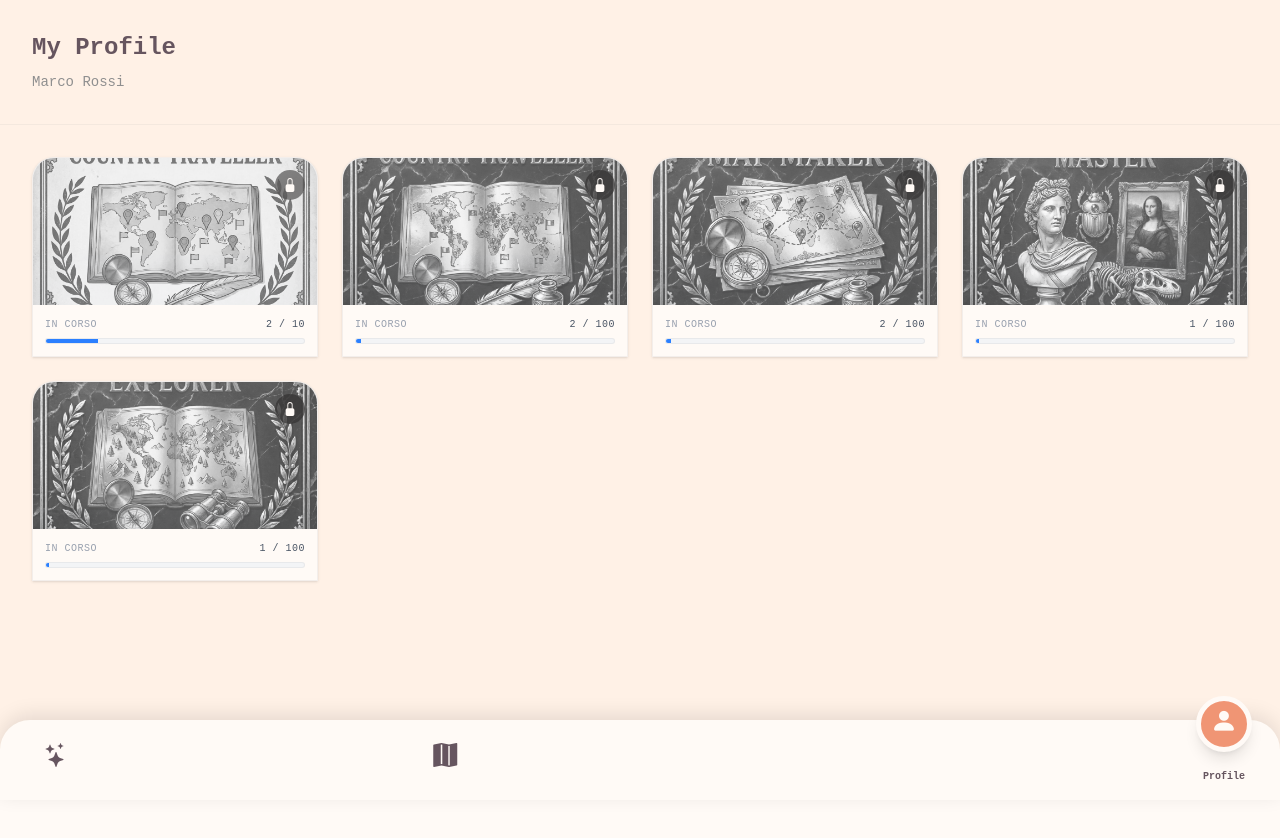
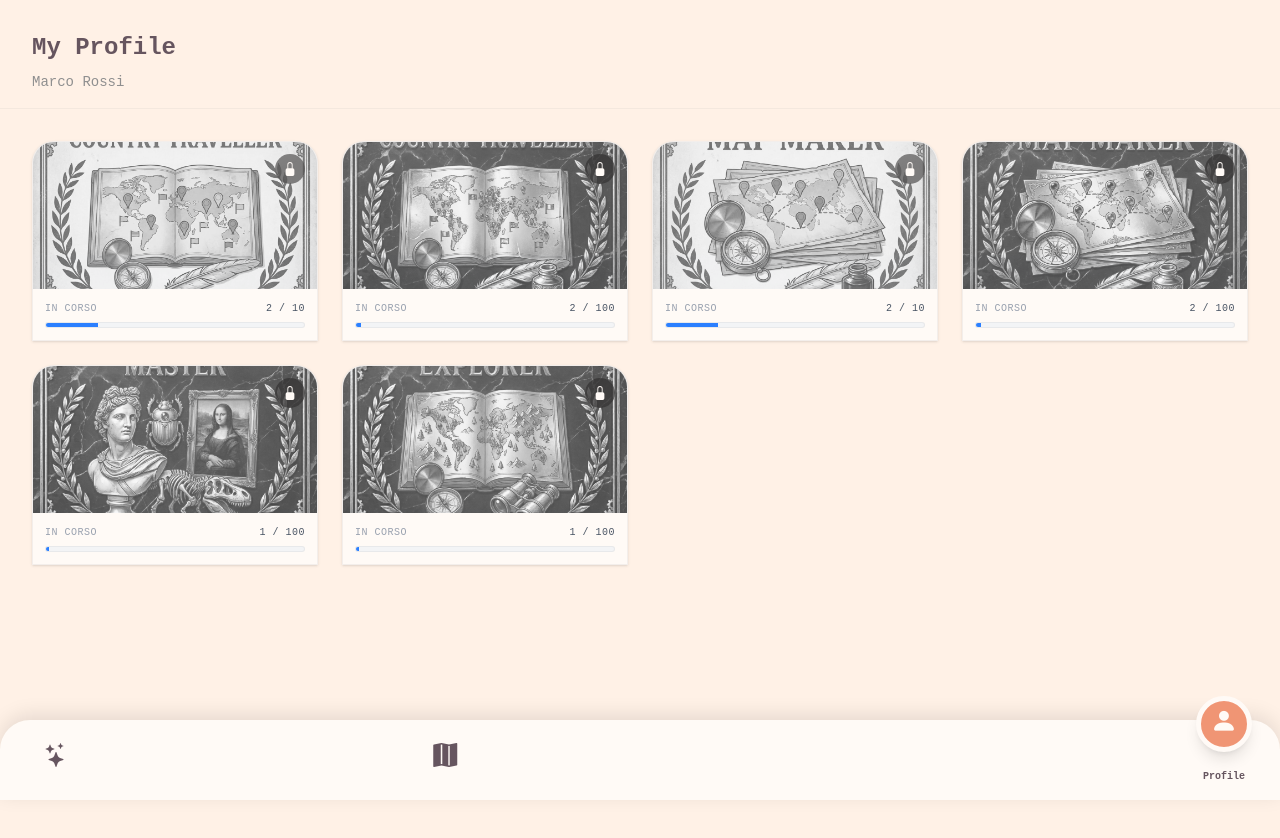
Before and after one commit to mRickk/MapFlowHFP, a Vue app in the folder nodejs/frontend/: page /profile in a window 1280 px wide. Shown: the top 838 px of the page. Built offline with nearby package versions, Linux system fonts and the light colour scheme.

Commit message:
feat: added maps_10 badge and fixxed body background color

```diff
--- a/nodejs/frontend/src/App.vue
+++ b/nodejs/frontend/src/App.vue
@@ -11,7 +11,7 @@ const route = useRoute();
 
     <NavBar />
 
-    <main class="grow bg-white pb-24">
+    <main class="grow bg-lighter/95 pb-24">
       <router-view />
     </main>
 
--- a/nodejs/frontend/src/views/Profile.vue
+++ b/nodejs/frontend/src/views/Profile.vue
@@ -1,11 +1,12 @@
 <script setup>
 import { ref, onMounted } from 'vue';
 import { getUser } from '../services/userService';
-import { getPOI } from '../services/poiService';
+import { getPOI, getPOIs } from '../services/poiService';
 
 import BadgeCard from '@/components/BadgeCard.vue';
 import country_10 from '@/assets/images/country_10.jpeg';
 import country_100 from '@/assets/images/country_100.jpeg';
+import maps_10 from '@/assets/images/maps_10.jpeg';
 import maps_100 from '@/assets/images/maps_100.jpeg';
 import museum_100 from '@/assets/images/museum_100.jpeg';
 import parks_100 from '@/assets/images/parks_100.jpeg';
@@ -14,7 +15,10 @@ const badges = ref([]);
 const user = ref(null);
 onMounted(() => {
   user.value = getUser();
-  const country_number = [...new Set(user.value.maps.flatMap(m => m.saved_poi).map(poi => getPOI(poi.id)).map(poi => poi.country.toLowerCase()))].length;
+  const pois = getPOIs();
+  const poi_ids = [...new Set(user.value.maps.flatMap(m => m.saved_poi).map(saved => saved.id))];
+
+  const country_number = [...new Set(poi_ids.map(id => getPOI(id)).map(poi => poi.country.toLowerCase()))].length;
   const museum_number = user.value.maps.flatMap(m => m.saved_poi).map(poi => getPOI(poi.id)).filter(poi => poi.category.toLowerCase() === 'museum').length;
   const parks_number = user.value.maps.flatMap(m => m.saved_poi).map(poi => getPOI(poi.id)).filter(poi => poi.category.toLowerCase() === 'park').length;
   const map_number = user.value.maps.length;
@@ -22,6 +26,7 @@ onMounted(() => {
   badges.value = [
     { image: country_10, val: country_number, total: 10 },
     { image: country_100, val: country_number, total: 100 },
+    { image: maps_10, val: map_number, total: 10 },
     { image: maps_100, val: map_number, total: 100 },
     { image: museum_100, val: museum_number, total: 100 },
     { image: parks_100, val: parks_number, total: 100 },
@@ -32,7 +37,7 @@ onMounted(() => {
 <template>
   <main class="min-h-screen font-mono bg-lighter flex flex-col relative">
 
-    <header class="sticky top-0 z-10 bg-lighter/95 backdrop-blur-sm p-8 border-b border-gray/10">
+    <header class="sticky top-0 z-10 bg-lighter/95 backdrop-blur-sm px-8 pt-8 pb-4 border-b border-gray/10">
       <h1 class="text-dark text-2xl font-bold mb-2">My Profile</h1>
       <p v-if="user" class="text-gray text-sm">{{user.first_name}} {{user.last_name}}</p>
     </header>
```
Also changed, not shown: nodejs/frontend/src/assets/images/maps_10.jpeg (added).
